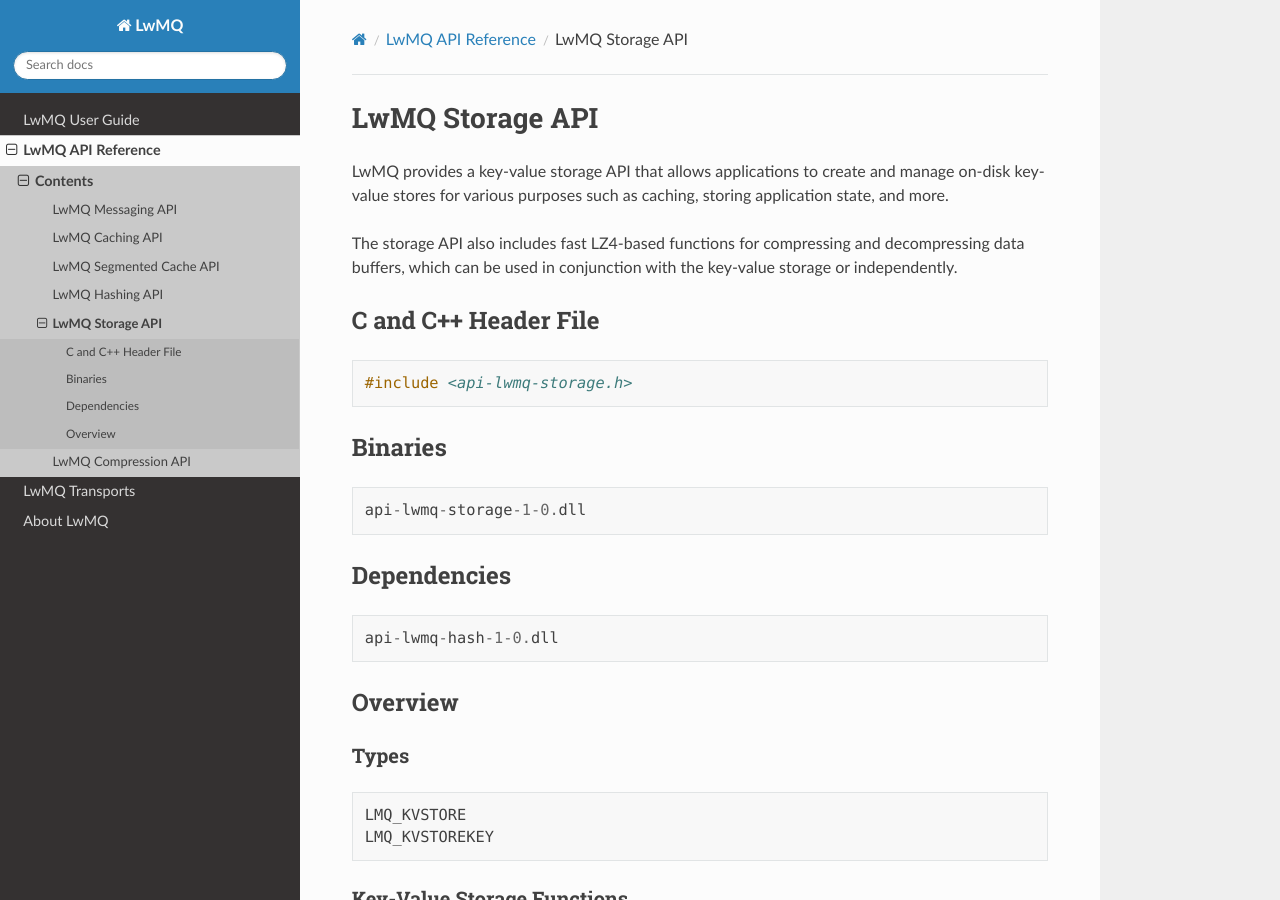
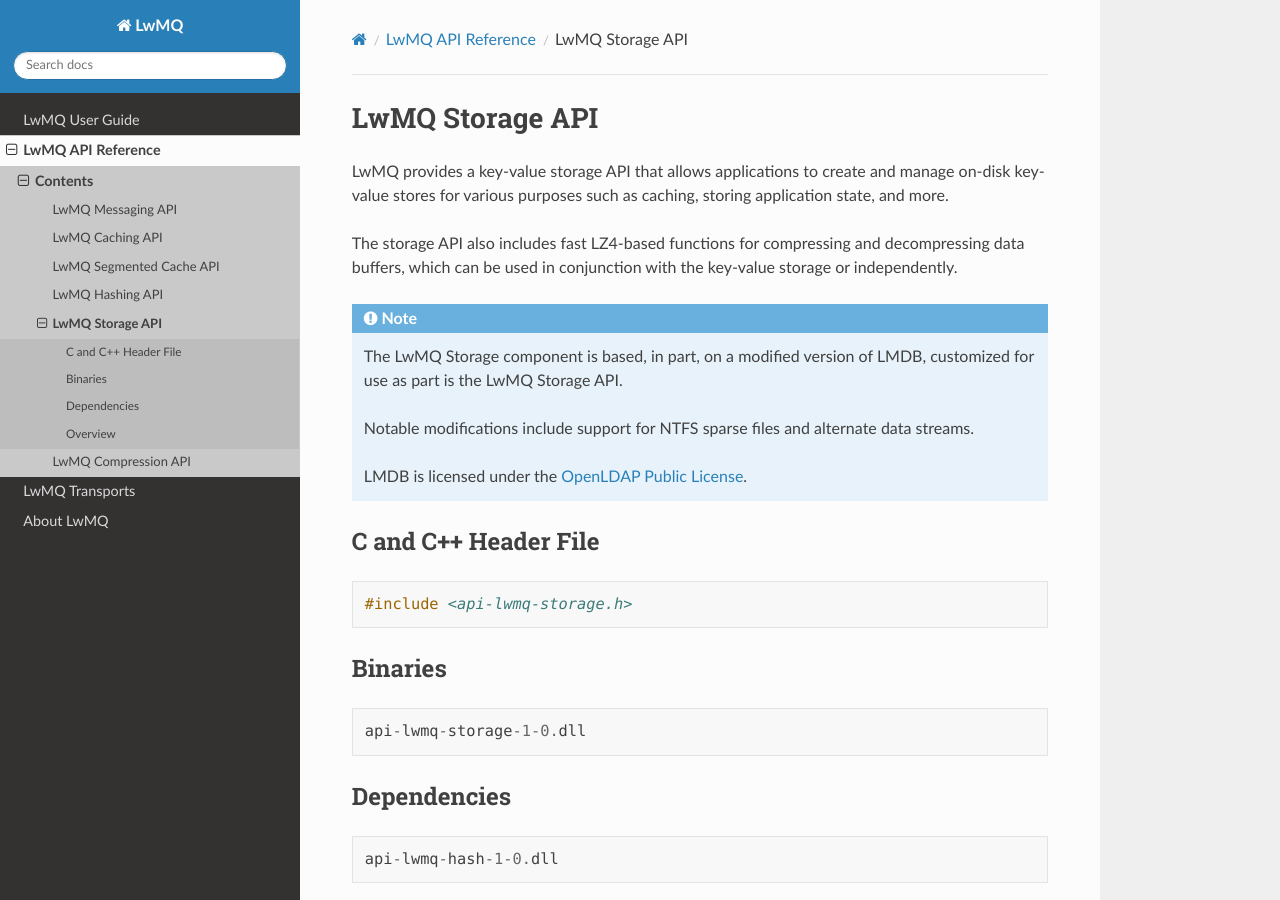
Before and after one commit to axelriet/LwMQ.net, a Sphinx documentation site: the page built from docs/api/storage.rst, in a window 1280 px wide and 900 px high. Built offline with Sphinx 7.4.7 and the Read the Docs theme 3.1.0, drawn with Linux system fonts in a browser that asks for light colours.

Commit message:
Note on storage (LMDB license)

```diff
--- a/docs/api/storage.rst
+++ b/docs/api/storage.rst
@@ -5,6 +5,16 @@
 LwMQ provides a key-value storage API that allows applications to create and manage on-disk key-value stores for various purposes such as caching, storing application state, and more.
 
 The storage API also includes fast LZ4-based functions for compressing and decompressing data buffers, which can be used in conjunction with the key-value storage or independently.
+
+.. note::
+
+    The LwMQ Storage component is based, in part, on a modified version of LMDB, customized for use as part is the LwMQ Storage API.
+
+    Notable modifications include support for NTFS sparse files and alternate data streams.
+
+    LMDB is licensed under the `OpenLDAP Public License`_.
+
+.. _OpenLDAP Public License: https://github.com/LMDB/lmdb/blob/mdb.master/libraries/liblmdb/LICENSE
 
 C and C++ Header File
 =====================
```
